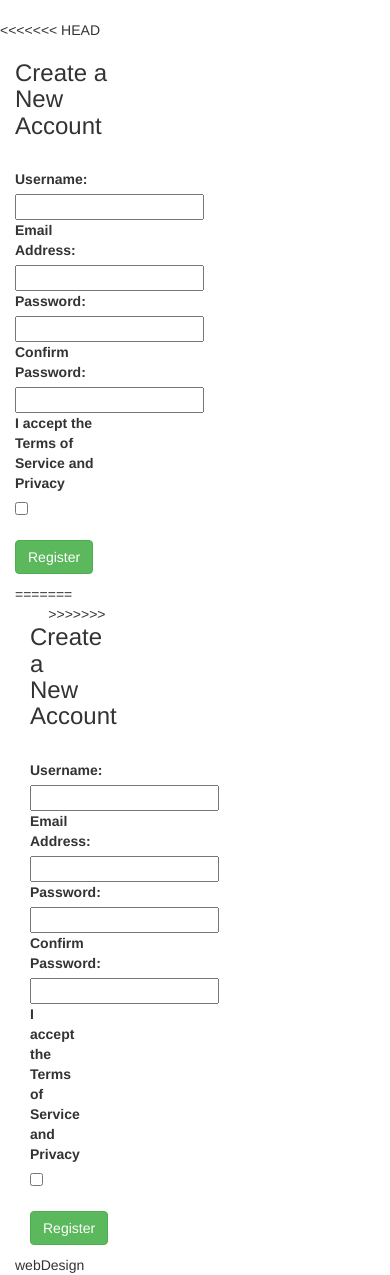
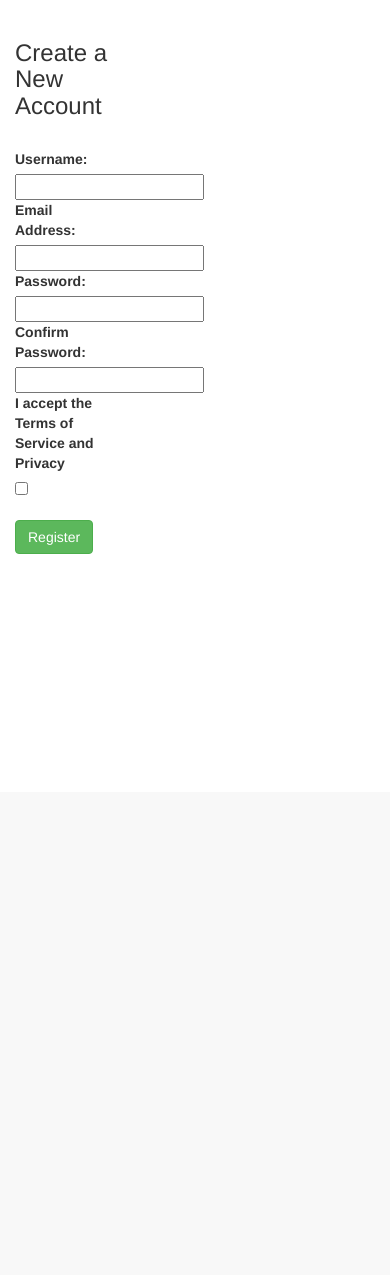
Before and after one commit to kaistullich/fitBody, a Flask app: page /register/ in a window 390 px wide. Shown: the part 52-1327 px from the top of the page. After the commit the page ends 606 px from the top, so only its background shows below. Run offline with Flask 2, Linux system fonts and the light colour scheme; some libraries are stand-ins or nearby versions.

Commit message:
fixed issue where registration would show twice, due to merge

```diff
--- a/fitBody/templates/register.html
+++ b/fitBody/templates/register.html
@@ -1,7 +1,6 @@
 {% extends 'navbar.html' %}
 
 {% block container %}
-<<<<<<< HEAD
 <head>
     <title>New Account</title>
     <!-- Font Awesome Icon -->
@@ -28,36 +27,8 @@
         {% if error %}
             <p class="error"><strong>Error:</strong>{{error}}</p>
         {% endif %}
-=======
-    <head>
-        <title>New Account</title>
-        <!-- Font Awesome Icon -->
-        <script src="https://use.fontawesome.com/73a1b37249.js"></script>
-    </head>
-    <body>
-    <link rel="stylesheet" type="text/css" href="{{ url_for('static', filename='css/register.css') }}">
-    <div class="container">
-        <div class="row">
-            <div class="col-xs-4 col-md-offset-4 register-box">
-            <h3>Create a New Account</h3>
-            <br>
-            {% from "_formhelpers.html" import render_field %}
-            <form method="POST" action="/register/" id="register-form">
-                <dl>
-                    {{render_field(form.username)}}
-                    {{render_field(form.email)}}
-                    {{render_field(form.password)}}
-                    {{render_field(form.confirm)}}
-                    {{render_field(form.accept_tos)}}
-                </dl>
-                <p><input class="btn btn-success" type="submit" value="Register"></p>
-            </form>
-            {% if error %}
-                <p class="error"><strong>Error:</strong>{{error}}</p>
-            {% endif %}
-            </div>
->>>>>>> webDesign
         </div>
     </div>
-    </body>
+</div>
+</body>
 {% endblock %}
```
